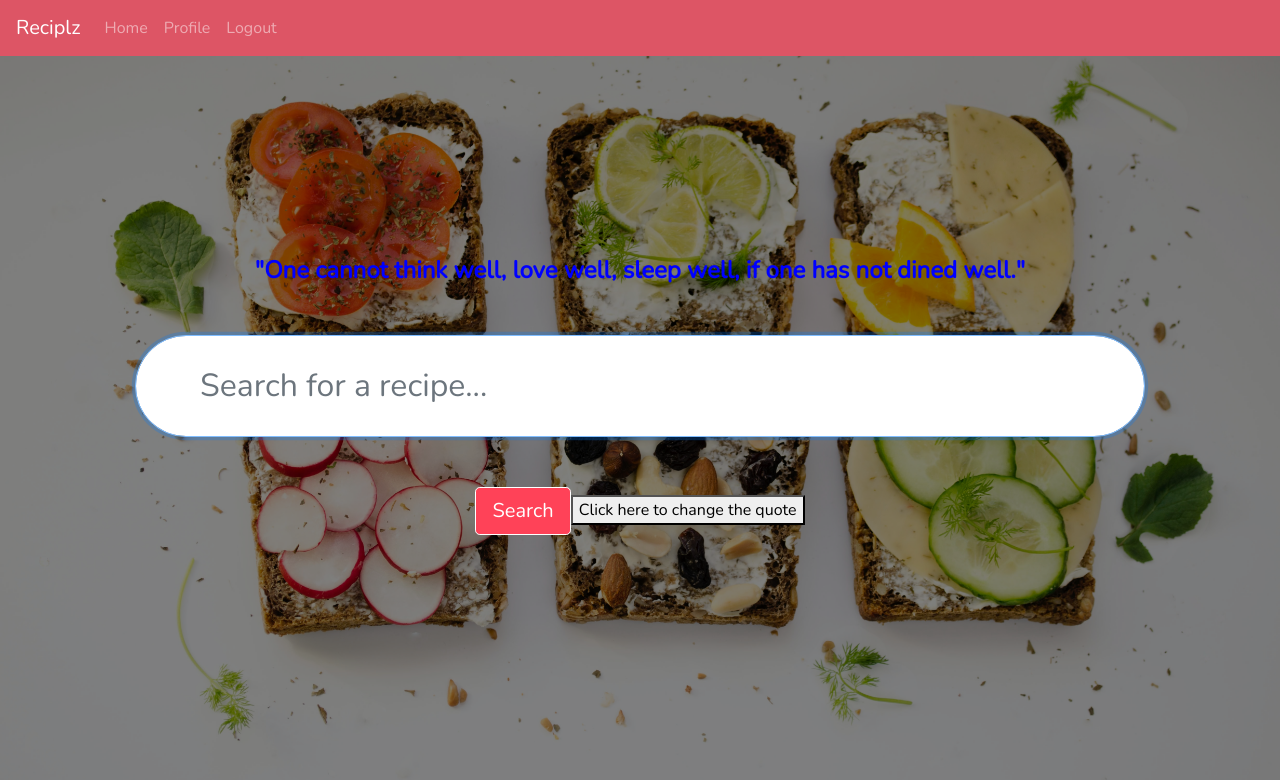
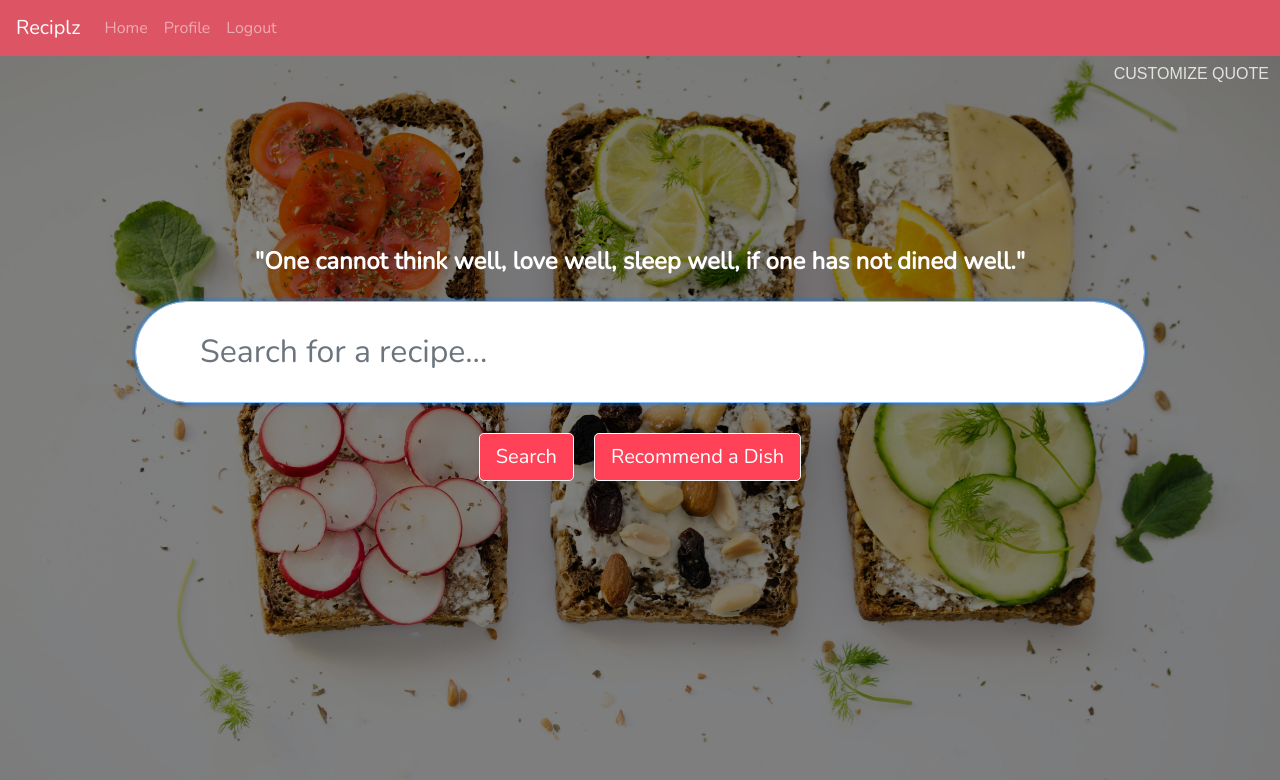
Before and after one commit to jennyyao98/CS4640Angular, an Angular app: page / in a window 1280 px wide. Shown: the top 780 px of the page. Built offline with nearby package versions, Linux system fonts and the light colour scheme.

Commit message:
aesthetics

```diff
--- a/angular.json
+++ b/angular.json
@@ -119,6 +119,10 @@
           }
         }
       }
-    }},
-  "defaultProject": "angularinclass6"
+    }
+  },
+  "defaultProject": "angularinclass6",
+  "cli": {
+    "analytics": "93b49055-d9c6-4df4-ab86-be638866c961"
+  }
 }
--- a/src/app/app.component.html
+++ b/src/app/app.component.html
@@ -3,7 +3,8 @@
   <!-- navigation bar on the top left -->
   <nav class="navbar navbar-expand-lg navbar-dark bg-transparent">
     <a class="navbar-brand" href="#">{{title}}</a>
-            <button class="navbar-toggler" type="button" data-toggle="collapse" data-target="#navbarSupportedContent" aria-controls="navbarSupportedContent" aria-expanded="false" aria-label="Toggle navigation">
+    <button class="navbar-toggler" type="button" data-toggle="collapse" data-target="#navbarSupportedContent"
+      aria-controls="navbarSupportedContent" aria-expanded="false" aria-label="Toggle navigation">
       <span class="navbar-toggler-icon"></span>
     </button>
     <div class="collapse navbar-collapse" id="navbarSupportedContent">
@@ -12,7 +13,7 @@
           <a class="nav-link" href="index.html">Home<span class="sr-only">(current)</span></a>
         </li>
         <li class="nav-item">
-                    <a class="nav-link" href="http://localhost/angularinclass12/profile.php">Profile</a>
+          <a class="nav-link" href="http://localhost/Github/CS4640Angular/profile.php">Profile</a>
         </li>
         <li class="nav-item">
           <a class="nav-link" href="logout.php">Logout</a>
@@ -22,27 +23,37 @@
   </nav>
 </header>
 
-    <div class="container">
+<div style="margin-top: -20px;" class="container">
+  <div align="right">
+    <button (click)="changeQuote()" [ngClass]="'italic-text2'" style="background-color: #ffffff00; border: 0px; margin-top: 25px;
+              margin-right: -80px; opacity: 0.8;">CUSTOMIZE QUOTE</button>
+  </div>
   <!-- tagline for the page -->
-      <div class="quote">
-        <h3 [ngStyle]="{'color': 'blue', 'font-size': '24px', 'font-weight': 'bold'}">{{ quote }}</h3>
-      </div>
+  <div style="margin-top: 160px;" class="quote">
+    <h3 [ngStyle]="{'color': 'white', 'font-size': '24px', 'font-weight': 'bold'}">{{ quote }}</h3>
+    <p [ngStyle]="{'font-size': '18px', 'font-weight': 'bold', 'opacity': '0.8', 'margin-bottom': '25px'}">
+      {{suggestion}}</p>
     <!-- search box: send post info to search_results.php -->
     <form name="myForm">
       <div class="form-group">
-          <input type="text" class="form-control" id="search" name="search" #search="ngModel" placeholder="Search for a recipe..." required [(ngModel)]="searchInput"/>
+        <input type="text" class="form-control" id="search" name="search" #search="ngModel"
+          placeholder="Search for a recipe..." required [(ngModel)]="searchInput" />
+      </div>
+      <div align="center">
+        <div *ngIf="search.invalid && (search.dirty || search.touched)" style="margin-top: 18px;
+          font-size: 18px; background-color: white; color: #dd5565; width: 400px; border-radius: 15px;">
+          Please type something in the search box.
+        </div>
     </div>
 
       <!--submit button -->
-        <div class="buttons">
-          <button (click)="func()" type="button" class="btn btn-primary btn-lg" name="submit" id="searchBtn" [disabled]="search.invalid && (search.dirty || search.touched)">Search</button>
-          <button (click)="changeQuote()" >Click here to change the quote</button>
+      <div align="center" class="buttons">
+        <button (click)="func()" type="submit" class="btn btn-primary btn-lg" name="submit" id="searchBtn">Search</button>
+        <button (click)="changeSuggestion()" [ngClass]="'italic-text'" class="btn btn-primary btn-lg"
+          style="margin-left: 20px;">Recommend a Dish</button>
       </div>
     </form>
 
-      <div  *ngIf="search.invalid && (search.dirty || search.touched)" class="alert alert-danger">
-            Please type something in the search box!
-      </div>
 
 
 
--- a/src/app/app.component.ts
+++ b/src/app/app.component.ts
@@ -12,12 +12,24 @@ export class AppComponent {
   title:string = 'Reciplz';
   quote:string = '"One cannot think well, love well, sleep well, if one has not dined well."';
   changed:boolean = false;
+  suggestion:string = '';
+  suggestions:string[] = ['Salmon', 'Fried Rice', 'Carbonara'];
+
+  changeSuggestion() {
+    if (this.changed == false) {
+      this.suggestion = 'Up for some fresh salmon from the sea?';
+      this.changed = true;
+    } else {
+      this.suggestion = 'Go east and make some amazing fried rice!';
+      this.changed = false;
+    }
+  }
 
   changeQuote(){
     if(this.changed==false){
       this.quote = '"Pull up a chair. Take a taste. Come join us. Life is so endlessly delicious."';
       this.changed = true;
-  }
+    }
     else{
       this.quote = '"One cannot think well, love well, sleep well, if one has not dined well."';
       this.changed =false;
@@ -26,7 +38,7 @@ export class AppComponent {
 
 // create a function when the form submit on Click - redirect
   func(){
-    window.location.href = "http://localhost/angularinclass12/search_results.php?submit=submited&search="+this.searchInput;
+    window.location.href = "http://localhost/Github/CS4640Angular/search_results.php?submit=submited&search="+this.searchInput;
 
   }
   checkVal(){
--- a/src/styles.css
+++ b/src/styles.css
@@ -53,11 +53,15 @@ header{
 
 /*The search button*/
 .buttons{
-  margin-top: 50px;
+  margin-top: 30px;
   text-align: center;
 }
 .italic-text{
-  color: red;
+  color: white;
+}
+.italic-text2{
+  color: white;
+  font-family: Arial, Helvetica, sans-serif;
 }
 .btn-primary{
   background-color: #FF4258;
```
Lines whose indentation alone changed are shown as unchanged.
